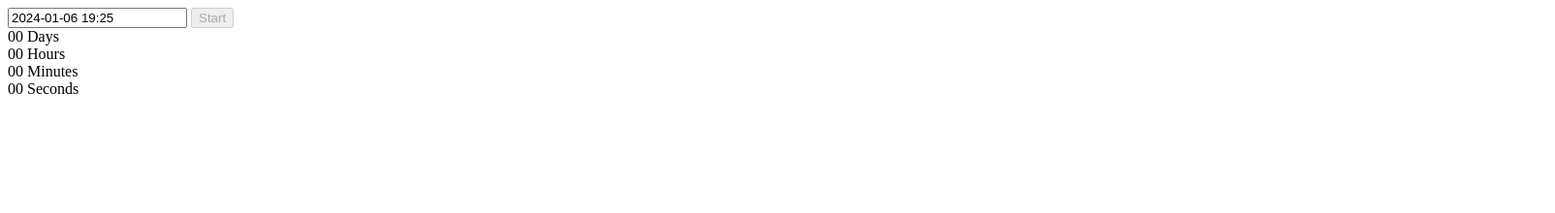
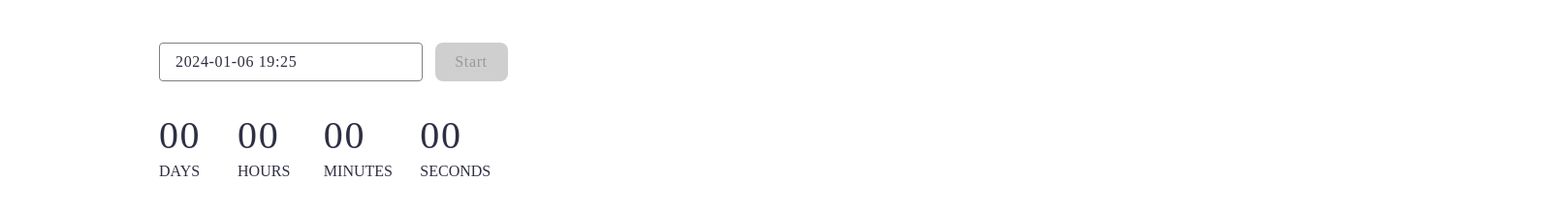
Before and after one commit to S-m-i-le/goit-js-hw-10, a website built with Vite: page src/1-timer.html in a window 1280 px wide. Shown: the whole page at 97% size, 1604 px wide, since content can reach past the window. Built offline with nearby package versions, Linux system fonts and the light colour scheme.

Commit message:
Update 1-timer.html

```diff
--- a/src/1-timer.html
+++ b/src/1-timer.html
@@ -6,7 +6,7 @@
     <meta name="viewport" content="width=device-width, initial-scale=1.0" />
     <title>Vanilla App Template</title>
 
-    <link rel="stylesheet" href=".css/styles.css" />
+    <link rel="stylesheet" href="./css/styles.css" />
   </head>
   <div class="conteiner">
     <div class="input-button">
```
